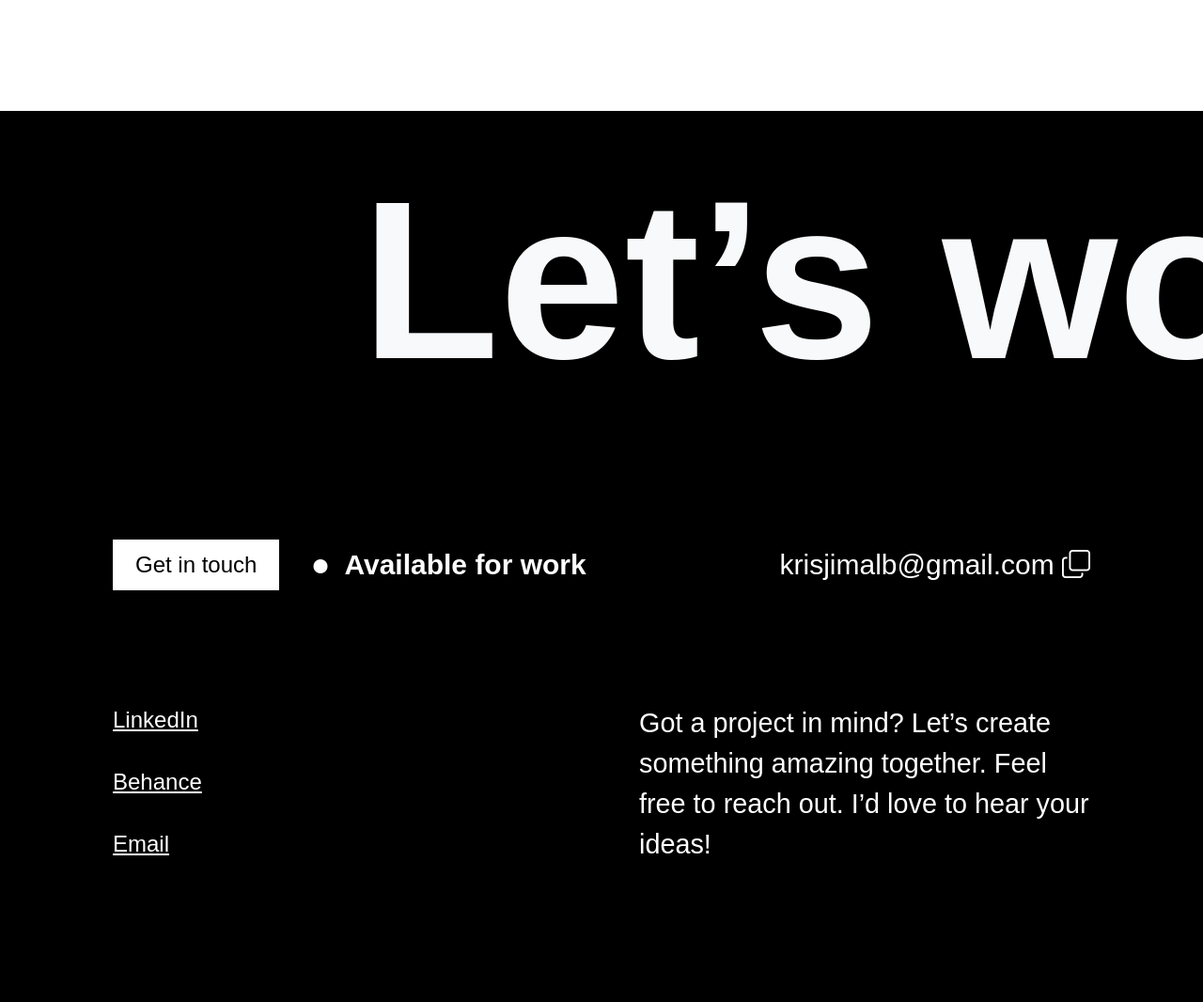
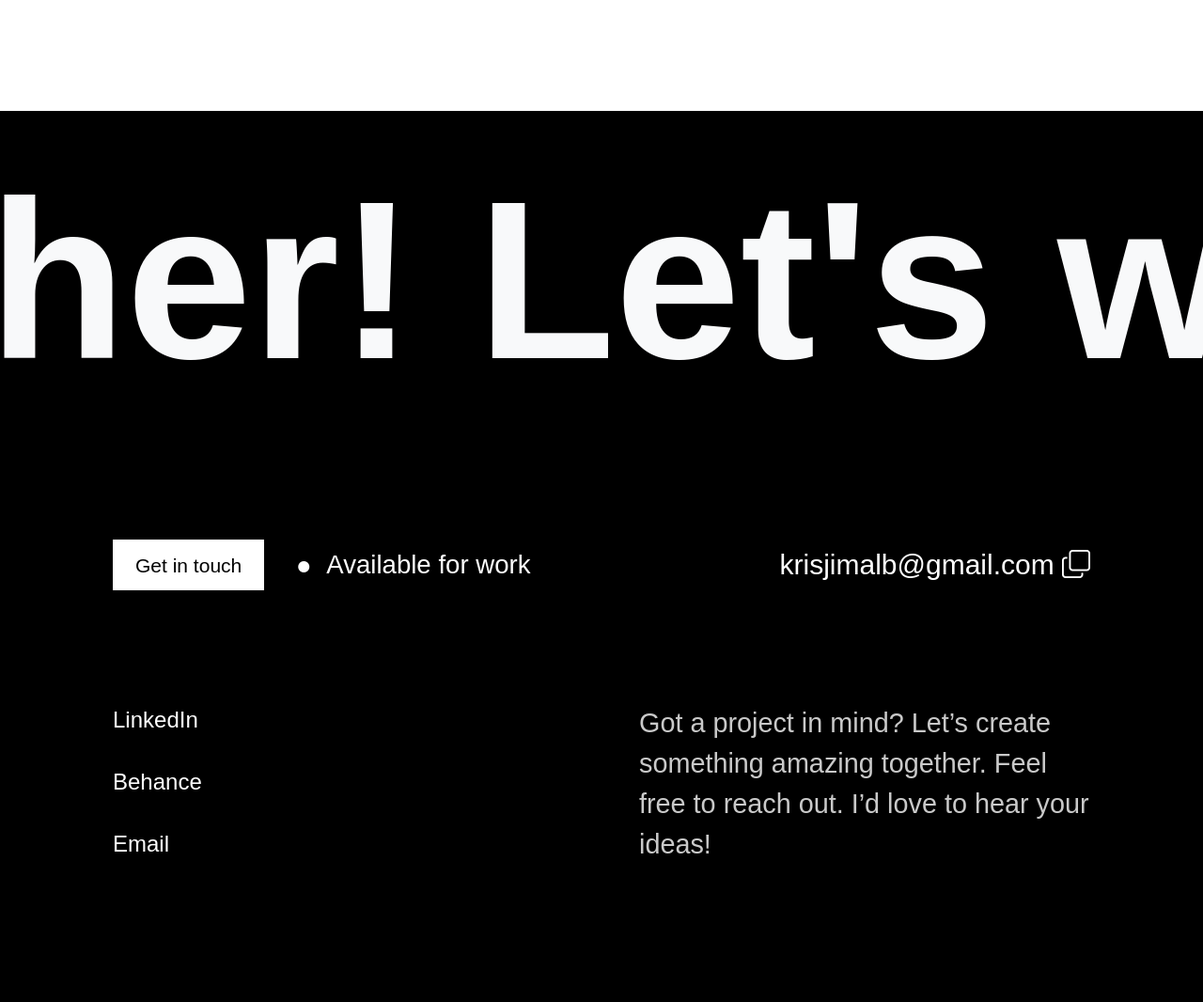
Before and after one commit to shravanshetty-21/kristenjim, a Django app: page / in a window 1280 px wide. Shown: the part 4127-5193 px from the top of the page at 94% size. Run offline with Django 5.2, Linux system fonts and the light colour scheme; some web fonts are replaced.

Commit message:
Footer changes

```diff
--- a/static/css/custom.css
+++ b/static/css/custom.css
@@ -379,21 +379,29 @@ body {
     overflow: hidden;
 }
 
-@keyframes moveLeft {
-    0% {
-        transform: translateX(100%);
-    }
-    100% {
-        transform: translateX(-100%);
-    }
+.motion-footer-container {
+    width: 100%;
+    overflow: hidden;
 }
 
 .motion-footer {
     font-size: 20rem;
-    margin-left: 10rem;
     white-space: nowrap;
     display: inline-block;
-    animation: moveLeft 15s linear infinite;
+    animation: moveRightLeft 25s linear infinite;
+    padding-left: 100%; /* Start with text off-screen */
+}
+
+@keyframes moveRightLeft {
+    0% {
+        transform: translateX(0); /* Start off-screen right */
+    }
+    50% {
+        transform: translateX(-100%); /* Move left */
+    }
+    100% {
+        transform: translateX(0); /* Move back right */
+    }
 }
 .get-in-touch-section{
     margin-top: 8rem;
@@ -402,7 +410,7 @@ body {
 .get-in-touch {
     margin-left: 10rem;
     height: 4.5rem;
-    padding: 0.8rem 2rem;
+    padding: 1rem 2rem;
     border: none;
     font-weight: 500;
     background-color: rgb(255, 255, 255);
@@ -416,12 +424,12 @@ body {
 }
 
 .available-text {
-    font-size: 2.5rem;
-    font-weight: bold;
+    font-size: 2.3rem;
     color: rgb(255, 255, 255);
 }
 
 .bi-circle-fill {
+    font-size: 1rem;
     color: rgb(255, 255, 255);
 }
 
@@ -441,11 +449,12 @@ body {
     color: #fff;
     font-size: 2rem;
     margin-bottom: 2.5rem;
+    text-decoration: none;
 }
 
 .social-text {
     margin-right: 10rem;
-    color: #fff;
+    color: #C9C9C9;
     font-size: 2.4rem;
     max-width: 40rem;
     text-align: right;
--- a/templates/footer.html
+++ b/templates/footer.html
@@ -1,12 +1,13 @@
 <div class='footer'>
     <div class="motion-footer-container">
-        <div class="motion-footer text-light fw-bold">Let’s work together</div>
+        <div class="motion-footer text-light fw-bold">Let's work together! Let's work together!</div>
     </div>
+
     <div class="d-flex align-items-center justify-content-between get-in-touch-section">
         <!-- Left Side: Button and Text -->
         <div class="d-flex align-items-center">
-            <a href="mailto:krisjimalb@gmail.com?subject=Let's%20work%20together&body=I%20would%20like%20to%20connect%20with%20you." class="btn btn-dark get-in-touch fs-2">Get in touch</a>
-            <i class="bi bi-circle-fill fw-bold fs-5 ms-5 me-2 mt-2"></i>
+            <a href="mailto:krisjimalb@gmail.com?subject=Let's%20work%20together&body=I%20would%20like%20to%20connect%20with%20you." class="btn btn-dark get-in-touch fs-3">Get in touch</a>
+            <i class="bi bi-circle-fill fw-bold ms-5 me-2 mt-2"></i>
             <span class="available-text ms-3 me-3">Available for work</span>
         </div>
 
```
Also changed, not shown: 1 other file.
